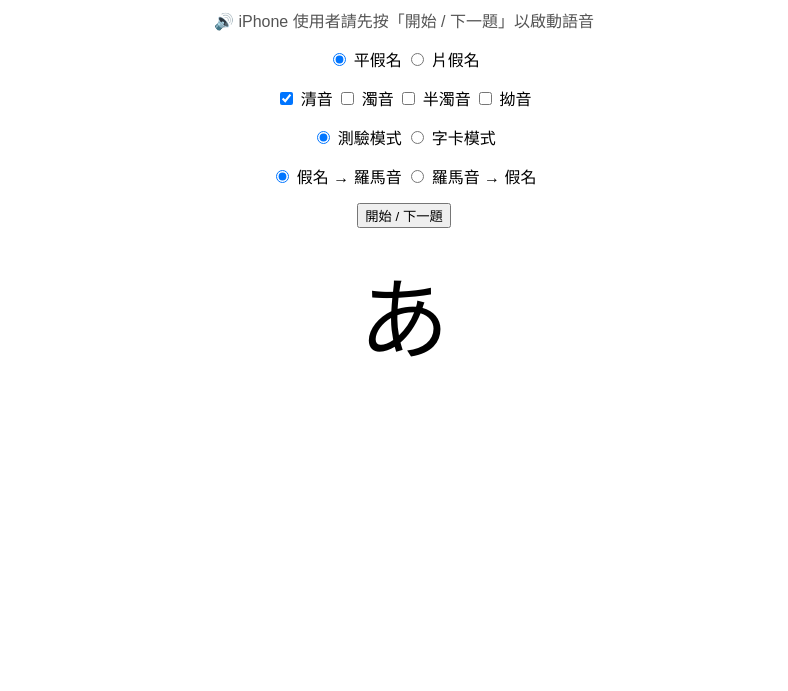
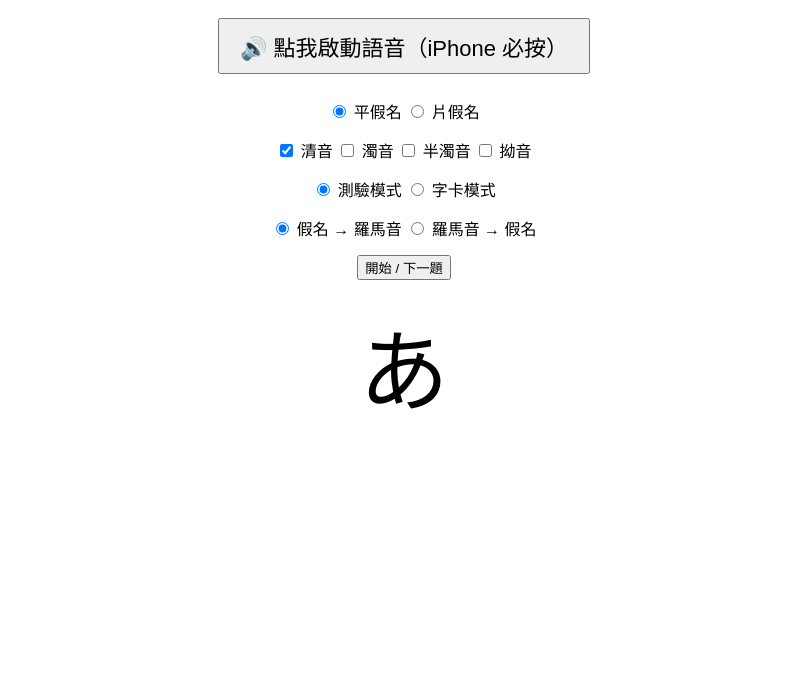
Before and after one commit to joelin5493/Nihon, a plain HTML site: page Gojuuon.html in a window 1280 px wide. Shown: the part 109-800 px from the top of the page, without its empty margins (236-1024 px from the left). Drawn offline with Linux system fonts and the light colour scheme.

Commit message:
Add files via upload

```diff
--- a/Gojuuon.html
+++ b/Gojuuon.html
@@ -23,7 +23,7 @@
 <body>
 
 <h1>五十音練習（清音 / 濁音 / 半濁音 / 拗音 / 字卡模式）</h1>
-<div class="note">🔊 iPhone 使用者請先按「開始 / 下一題」以啟動語音</div>
+<button onclick="forceVoiceStart()" style="font-size:22px;margin:10px;padding:10px 20px;">🔊 點我啟動語音（iPhone 必按）</button>
 
 <!-- 類型 -->
 <div class="section">
@@ -63,7 +63,20 @@
 // ------------------------------------------------------
 // iOS / Android 語音解鎖（新版可用）
 // ------------------------------------------------------
+
 let voiceUnlocked = false;
+
+function forceVoiceStart(){
+    let u = new SpeechSynthesisUtterance("あ");
+    u.lang = "ja-JP";
+
+    u.onend = () => {
+        voiceUnlocked = true;
+        alert("語音已啟動，之後會正常發音！");
+    };
+
+    speechSynthesis.speak(u);
+}
 
 function unlockVoice(){
     if (voiceUnlocked) return;
```
